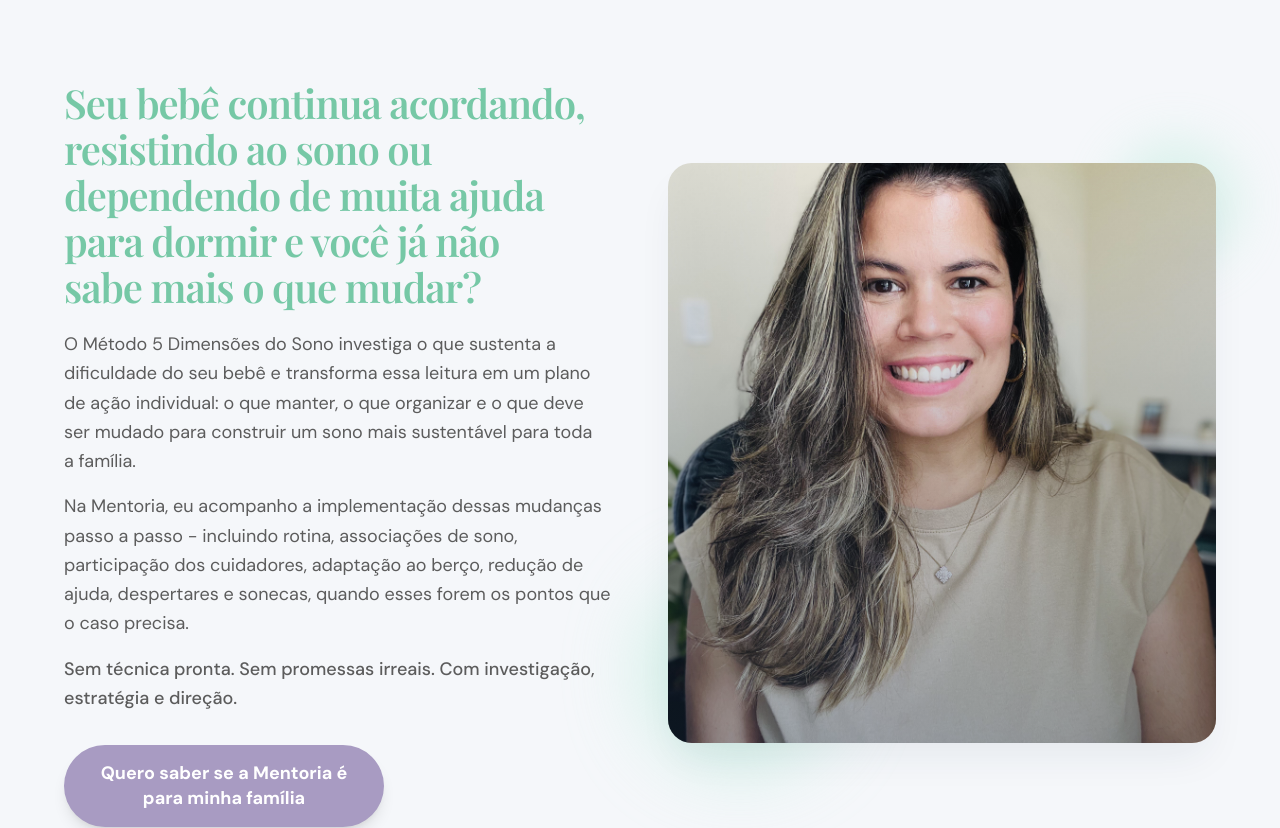
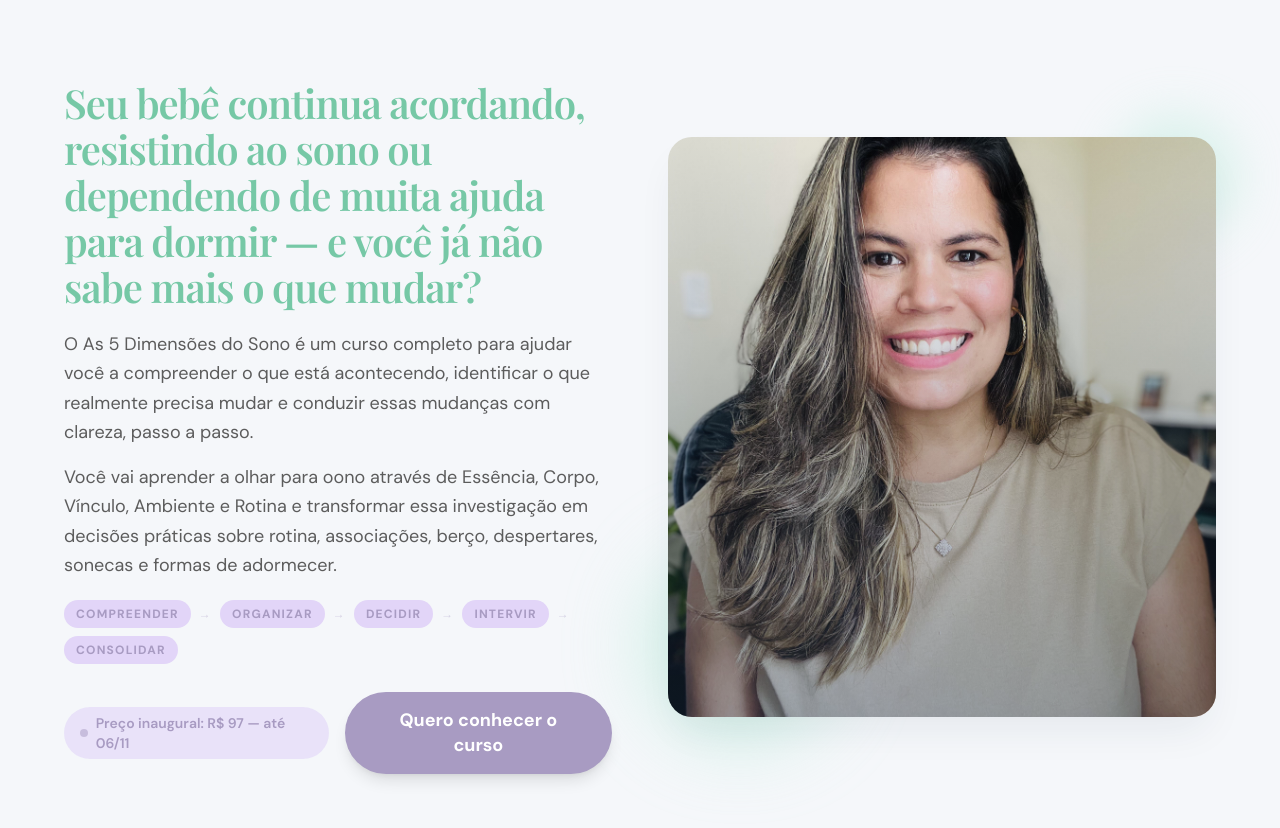
Before and after one commit to jotaraujo/5_dimensoes_do_sono, a React (Vite) app: page / in a window 1280 px wide. Shown: the top 828 px of the page. Built offline with nearby package versions, Linux system fonts and the light colour scheme; a web font is replaced by a local one.

Commit message:
refactor(hero): update headline, course focus, method flow, and dynamic pricing

```diff
--- a/src/components/Hero.jsx
+++ b/src/components/Hero.jsx
@@ -1,10 +1,42 @@
 import { useScrollAnimation } from '../hooks/useScrollAnimation'
 import Button from './ui/Button'
 import heroImg from '../assets/hero.jpeg'
+import { CHECKOUT_ACTIVE, PRICE_ACTIVE, DATE_ACTIVE } from '../constants/checkout'
 
+/**
+ * Hero — primeira dobra da landing page de venda do curso.
+ *
+ * Objetivo (segundo briefing): deixar claro em poucos segundos o problema,
+ * o produto (curso), o diferencial e a ação desejada.
+ *
+ * O curso é o produto principal; a Mentoria foi removida como opção comercial.
+ *
+ * O preço ativo (PRICE_ACTIVE) e a data de fim (DATE_ACTIVE) são
+ * derivados automaticamente em src/constants/checkout.js com base na data
+ * corrente. Quando CHECKOUT_ACTIVE for CHECKOUT_OFFICIAL, DATE_ACTIVE
+ * será undefined e o texto de data não é exibido.
+ */
 export default function Hero() {
 	const textRef = useScrollAnimation()
 	const imageRef = useScrollAnimation()
+
+	// Formata a data no formato DD/MM (se existir)
+	const formatDate = (dateStr) => {
+		if (!dateStr) return null
+		const [, month, day] = dateStr.split('-')
+		return `${day}/${month}`
+	}
+
+	// Texto do preço ativo conforme o checkout selecionado
+	const priceText = (() => {
+		if (CHECKOUT_ACTIVE === 'https://pay.kiwify.com.br/g0SED7e') {
+			return `Preço inaugural: R$ ${PRICE_ACTIVE} — até ${formatDate(DATE_ACTIVE)}`
+		}
+		if (CHECKOUT_ACTIVE === 'https://pay.kiwify.com.br/lDy4qKE') {
+			return `Promoção de Novembro: R$ ${PRICE_ACTIVE} — até ${formatDate(DATE_ACTIVE)}`
+		}
+		return `R$ ${PRICE_ACTIVE}`
+	})()
 
 	return (
 		<section className='bg-surface-container-low min-h-[85vh] flex items-center pt-8 md:pt-0'>
@@ -17,40 +49,64 @@ export default function Hero() {
 					{/* Headline */}
 					<h1 className='font-display text-4xl md:text-4xl lg:text-[2.5rem] font-semibold text-primary leading-[1.15] tracking-tight text-balance'>
 						Seu bebê continua acordando, resistindo ao sono ou dependendo de
-						muita ajuda para dormir e você já não sabe mais o que mudar?
+						muita ajuda para dormir — e você já não sabe mais o que mudar?
 					</h1>
 
 					{/* Corpo do texto */}
 					<div className='flex flex-col gap-4 max-w-xl'>
 						<p className='text-base md:text-lg text-on-surface-variant leading-relaxed text-pretty'>
-							O Método 5 Dimensões do Sono investiga o que sustenta a
-							dificuldade do seu bebê e transforma essa leitura em um plano de
-							ação individual: o que manter, o que organizar e o que deve ser
-							mudado para construir um sono mais sustentável para toda a
-							família.
+							O As 5 Dimensões do Sono é um curso completo para ajudar você a
+							compreender o que está acontecendo, identificar o que realmente
+							precisa mudar e conduzir essas mudanças com clareza, passo a passo.
 						</p>
 						<p className='text-base md:text-lg text-on-surface-variant leading-relaxed text-pretty'>
-							Na Mentoria, eu acompanho a implementação dessas mudanças passo a
-							passo - incluindo rotina, associações de sono, participação dos
-							cuidadores, adaptação ao berço, redução de ajuda, despertares e
-							sonecas, quando esses forem os pontos que o caso precisa.
-						</p>
-						<p className='text-base md:text-lg text-on-surface-variant leading-relaxed text-pretty font-medium'>
-							Sem técnica pronta. Sem promessas irreais. Com investigação,
-							estratégia e direção.
+							Você vai aprender a olhar para oono através de Essência, Corpo,
+							Vínculo, Ambiente e Rotina e transformar essa investigação em
+							decisões práticas sobre rotina, associações, berço, despertares,
+							sonecas e formas de adormecer.
 						</p>
 					</div>
 
-					{/* CTA — Botão com largura adaptada ao novo texto */}
-					<div className='pt-3 flex flex-col sm:flex-row gap-4'>
+					{/* Linha destaque — fluxo do método (arquitetura do curso) */}
+					<div className='flex flex-wrap items-center gap-2 text-xs font-bold uppercase tracking-widest text-secondary'>
+						<span className='bg-secondary-container text-secondary rounded-full px-3 py-1.5'>
+							COMPREENDER
+						</span>
+						<span className='text-secondary/40'>→</span>
+						<span className='bg-secondary-container text-secondary rounded-full px-3 py-1.5'>
+							ORGANIZAR
+						</span>
+						<span className='text-secondary/40'>→</span>
+						<span className='bg-secondary-container text-secondary rounded-full px-3 py-1.5'>
+							DECIDIR
+						</span>
+						<span className='text-secondary/40'>→</span>
+						<span className='bg-secondary-container text-secondary rounded-full px-3 py-1.5'>
+							INTERVIR
+						</span>
+						<span className='text-secondary/40'>→</span>
+						<span className='bg-secondary-container text-secondary rounded-full px-3 py-1.5'>
+							CONSOLIDAR
+						</span>
+					</div>
+
+					{/* CTA + preço ativo */}
+					<div className='pt-2 flex flex-col sm:flex-row gap-4 items-start sm:items-center'>
+						<div className='inline-flex items-center gap-2 text-sm font-semibold text-secondary bg-secondary-container/60 rounded-full px-4 py-1.5'>
+							<span
+								className='w-2 h-2 rounded-full bg-secondary animate-pulse'
+								aria-hidden='true'
+							/>
+							{priceText}
+						</div>
 						<Button
-							href='https://wa.me/5521994924368?text=Ol%C3%A1%21%20Quero%20saber%20mais%20sobre%20a%20Mentoria%20de%20Sono%20Infantil.'
+							href={CHECKOUT_ACTIVE}
 							target='_blank'
 							variant='primary'
 							size='default'
 							className='w-full sm:w-auto whitespace-normal text-center leading-snug px-6 py-4 text-base md:text-lg'
 						>
-							Quero saber se a Mentoria é para minha família
+							Quero conhecer o curso
 						</Button>
 					</div>
 				</div>
@@ -58,12 +114,12 @@ export default function Hero() {
 				{/* Coluna de imagem */}
 				<div
 					ref={imageRef}
-					className='relative h-125 md:h-145 w-full hidden md:block fade-in-right'
+				 className='relative h-125 md:h-145 w-full hidden md:block fade-in-right'
 				>
 					<div className='relative z-10 w-full h-full rounded-3xl overflow-hidden shadow-ambient'>
 						<img
 							src={heroImg}
-							alt='Mãe e bebê dormindo tranquilamente'
+							alt='Capa do curso As 5 Dimensões do Sono'
 							className='w-full h-full object-cover'
 						/>
 						<div className='absolute inset-0 hero-image-overlay' />
```
